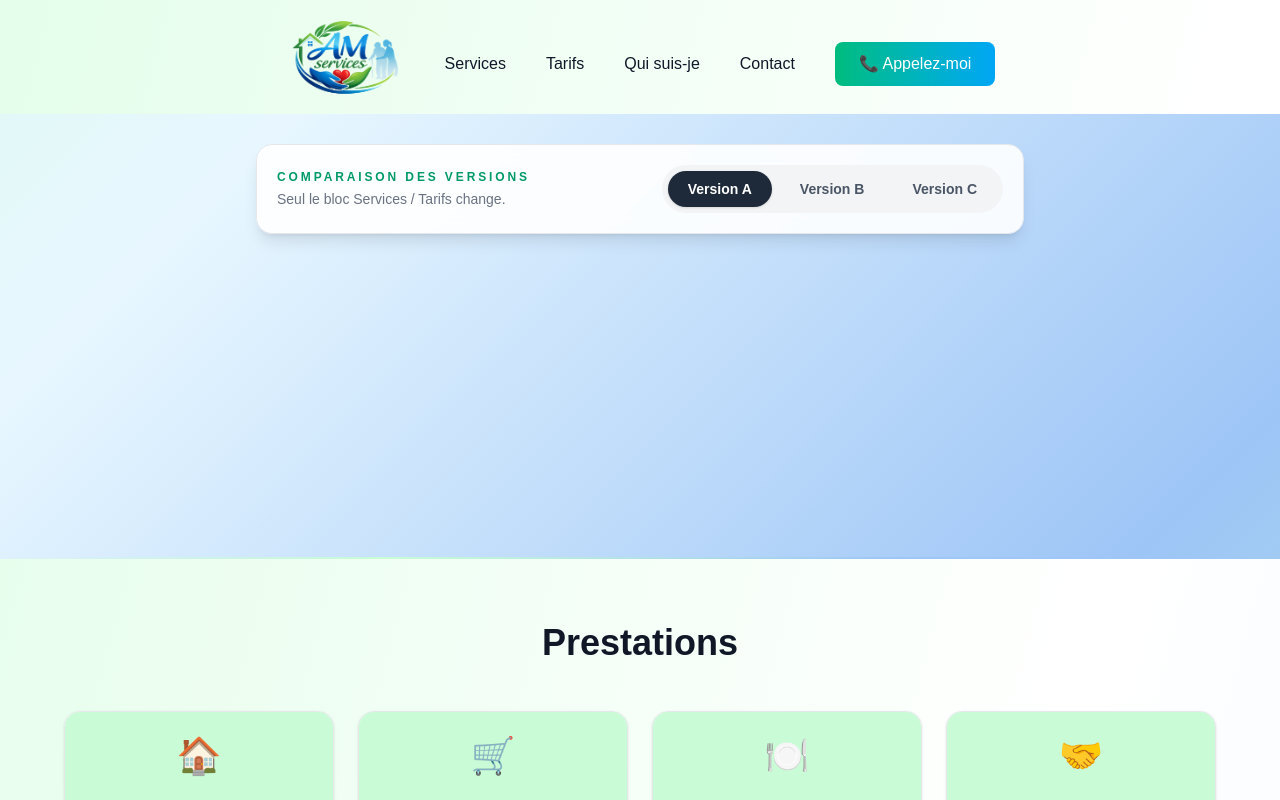
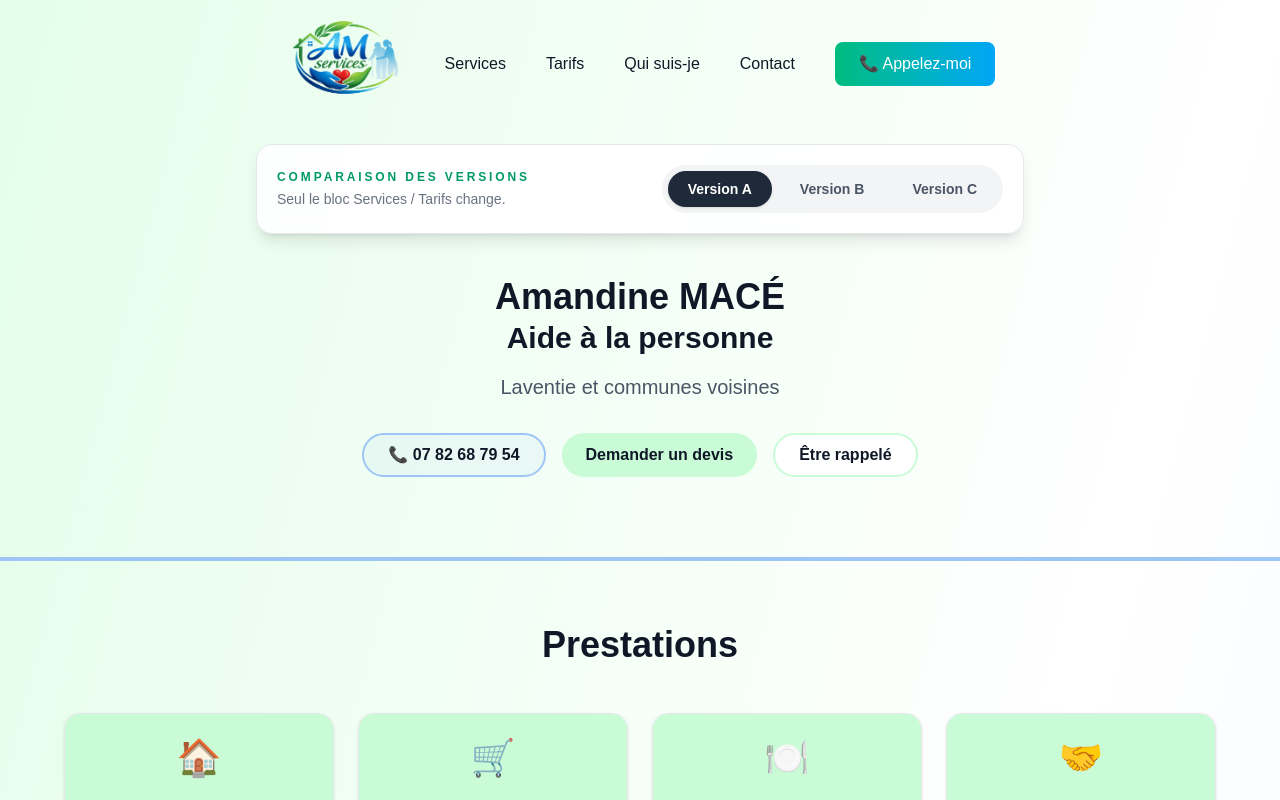
Before and after one commit to nboyet/amservices, a Next.js app: page / in a window 1280 px wide. Shown: the top 800 px of the page. Built offline with nearby package versions, Linux system fonts and the light colour scheme.

Commit message:
fix: correct animation

```diff
--- a/app/_components/ContactSection.tsx
+++ b/app/_components/ContactSection.tsx
@@ -1,5 +1,4 @@
 import type { FC } from "react";
-import ScrollReveal from "./ScrollReveal";
 
 interface ContactSectionProps {
   phone: string;
@@ -17,38 +16,30 @@ const ContactSection: FC<ContactSectionProps> = ({
   return (
     <section id="contact" className="px-4 py-12 sm:px-6 sm:py-16">
       <div className="mx-auto max-w-4xl">
-        <ScrollReveal variant="up">
         <h2 className="mb-6 text-2xl font-bold text-gray-900 sm:text-3xl">
           Me contacter
         </h2>
-        </ScrollReveal>
 
-        <ScrollReveal variant="up" delay={100}>
         <p className="mb-6 text-base leading-relaxed text-gray-600">
           {invitationText}
         </p>
-        </ScrollReveal>
 
-        <ScrollReveal variant="up" delay={200}>
         <div className="flex flex-col gap-4 sm:flex-row sm:flex-wrap">
           <a
             href={`tel:${phone.replace(/\s/g, "")}`}
-              className="inline-flex min-h-[44px] min-w-[44px] items-center gap-2 rounded-full bg-mint px-6 py-2 text-base font-semibold text-gray-900 hover:bg-mint/80 focus-visible:outline focus-visible:outline-2 focus-visible:outline-offset-2 focus-visible:outline-mint transition-all duration-200 hover:-translate-y-0.5 cta-pulse"
+            className="inline-flex min-h-[44px] min-w-[44px] items-center gap-2 rounded-full bg-mint px-6 py-2 text-base font-semibold text-gray-900 hover:bg-mint/80 focus-visible:outline focus-visible:outline-2 focus-visible:outline-offset-2 focus-visible:outline-mint"
           >
-              \uD83D\uDCDE {phone}
+            📞 {phone}
           </a>
           <a
             href={`mailto:${email}`}
-              className="inline-flex min-h-[44px] min-w-[44px] items-center gap-2 rounded-full border-2 border-sky bg-white px-6 py-2 text-base font-semibold text-gray-900 hover:bg-sky/10 focus-visible:outline focus-visible:outline-2 focus-visible:outline-offset-2 focus-visible:outline-sky transition-all duration-200 hover:-translate-y-0.5"
+            className="inline-flex min-h-[44px] min-w-[44px] items-center gap-2 rounded-full border-2 border-sky bg-white px-6 py-2 text-base font-semibold text-gray-900 hover:bg-sky/10 focus-visible:outline focus-visible:outline-2 focus-visible:outline-offset-2 focus-visible:outline-sky"
           >
-              \u2709\uFE0F {email}
+            ✉️ {email}
           </a>
         </div>
-        </ScrollReveal>
 
-        <ScrollReveal variant="up" delay={300}>
         <p className="mt-6 text-sm text-gray-500">{availability}</p>
-        </ScrollReveal>
       </div>
     </section>
   );
--- a/app/_components/HeroSection.tsx
+++ b/app/_components/HeroSection.tsx
@@ -7,41 +7,32 @@ interface HeroSectionProps {
 
 const HeroSection: FC<HeroSectionProps> = ({ phone, zone }) => {
   return (
-    <header className="pt-20 hero-gradient">
+    <header className="pt-20">
       <div className="mx-auto max-w-4xl px-4 py-12 sm:px-6 sm:py-16 lg:py-20">
-        <h1
-          className="text-2xl text-center font-bold leading-tight text-gray-900 lg:text-4xl reveal"
-          style={{ transitionDelay: "0ms" }}
-        >
-          Amandine MAC\u00c9
+        <h1 className="text-2xl text-center font-bold leading-tight text-gray-900 lg:text-4xl">
+          Amandine MACÉ
         </h1>
-        <h1
-          className="text-xl text-center font-bold leading-tight text-gray-900 sm:text-xl lg:text-3xl reveal"
-          style={{ transitionDelay: "80ms" }}
-        >
-          Aide \u00e0 la personne
+        <h1 className="text-xl text-center font-bold leading-tight text-gray-900 sm:text-xl lg:text-3xl">
+          Aide à la personne
         </h1>
 
-        <p
-          className="mt-4 text-lg text-gray-600 sm:text-xl text-center reveal"
-          style={{ transitionDelay: "160ms" }}
-        >
+        <p className="mt-4 text-lg text-gray-600 sm:text-xl text-center ">
           {zone}
         </p>
 
-        <div className="md:justify-center mt-8 flex flex-col gap-4 sm:flex-row sm:flex-wrap sm:items-center reveal" style={{ transitionDelay: "240ms" }}>
+        <div className="md:justify-center mt-8 flex flex-col gap-4 sm:flex-row sm:flex-wrap sm:items-center">
           {/* Phone link */}
           <a
             href={`tel:${phone.replace(/\s/g, "")}`}
-            className="inline-flex min-h-[44px] min-w-[44px] items-center justify-center rounded-full border-2 border-sky bg-sky/10 px-6 py-2 text-base font-semibold text-gray-900 hover:bg-sky/20 focus-visible:outline focus-visible:outline-2 focus-visible:outline-offset-2 focus-visible:outline-sky transition-all duration-200 hover:-translate-y-0.5"
+            className="inline-flex min-h-[44px] min-w-[44px] items-center justify-center rounded-full border-2 border-sky bg-sky/10 px-6 py-2 text-base font-semibold text-gray-900 hover:bg-sky/20 focus-visible:outline focus-visible:outline-2 focus-visible:outline-offset-2 focus-visible:outline-sky"
           >
-            \uD83D\uDCDE {phone}
+            📞 {phone}
           </a>
 
           {/* Primary CTA */}
           <a
             href="#contact"
-            className="inline-flex min-h-[44px] min-w-[44px] items-center justify-center rounded-full bg-mint px-6 py-2 text-base font-semibold text-gray-900 hover:bg-mint/80 focus-visible:outline focus-visible:outline-2 focus-visible:outline-offset-2 focus-visible:outline-mint transition-all duration-200 cta-pulse hover:-translate-y-0.5"
+            className="inline-flex min-h-[44px] min-w-[44px] items-center justify-center rounded-full bg-mint px-6 py-2 text-base font-semibold text-gray-900 hover:bg-mint/80 focus-visible:outline focus-visible:outline-2 focus-visible:outline-offset-2 focus-visible:outline-mint"
           >
             Demander un devis
           </a>
@@ -49,15 +40,15 @@ const HeroSection: FC<HeroSectionProps> = ({ phone, zone }) => {
           {/* Secondary CTA */}
           <a
             href="#contact"
-            className="inline-flex min-h-[44px] min-w-[44px] items-center justify-center rounded-full border-2 border-mint bg-white px-6 py-2 text-base font-semibold text-gray-900 hover:bg-mint/10 focus-visible:outline focus-visible:outline-2 focus-visible:outline-offset-2 focus-visible:outline-mint transition-all duration-200 hover:-translate-y-0.5"
+            className="inline-flex min-h-[44px] min-w-[44px] items-center justify-center rounded-full border-2 border-mint bg-white px-6 py-2 text-base font-semibold text-gray-900 hover:bg-mint/10 focus-visible:outline focus-visible:outline-2 focus-visible:outline-offset-2 focus-visible:outline-mint"
           >
-            \u00catre rappel\u00e9
+            Être rappelé
           </a>
         </div>
       </div>
 
       {/* Sky accent bar */}
-      <div className="section-divider" aria-hidden="true" />
+      <div className="h-1 bg-sky" aria-hidden="true" />
     </header>
   );
 };
--- a/app/_components/PresentationSection.tsx
+++ b/app/_components/PresentationSection.tsx
@@ -20,14 +20,14 @@ const PresentationSection: FC<PresentationSectionProps> = ({ provider }) => {
         </ScrollReveal>
 
         <div className="flex flex-col gap-8 sm:flex-row sm:items-start">
-          {/* Photo or avatar */}
-          <ScrollReveal variant="scale" delay={100} className="flex-shrink-0">
+          <ScrollReveal variant="up">
+            <div className="flex-shrink-0">
               {provider.photoSrc === null ? (
                 <div
                   aria-label={altText}
-                className="flex h-40 w-40 items-center justify-center rounded-2xl bg-mint text-6xl shadow-md transition-transform duration-300 hover:scale-105"
+                  className="flex h-40 w-40 items-center justify-center rounded-2xl bg-mint text-6xl shadow-md"
                 >
-                \uD83D\uDC64
+                  👤
                 </div>
               ) : (
                 <Image
@@ -35,14 +35,21 @@ const PresentationSection: FC<PresentationSectionProps> = ({ provider }) => {
                   width={provider.photoWidth}
                   height={provider.photoHeight}
                   alt={altText}
-                className="rounded-2xl object-cover shadow-md transition-transform duration-300 hover:scale-105"
+                  preload={true}
+                  className="rounded-2xl object-cover shadow-md"
                   style={{ width: "160px", height: "160px" }}
                 />
               )}
+            </div>
           </ScrollReveal>
 
           {/* Content */}
-          <ScrollReveal variant="left" delay={150} className="flex flex-col gap-4">
+          <ScrollReveal
+            variant="left"
+            delay={150}
+            className="flex flex-col gap-4"
+          >
+            <div className="flex flex-col gap-4">
               <h3 className="text-xl font-semibold text-gray-900">
                 {provider.name}
               </h3>
@@ -55,7 +62,7 @@ const PresentationSection: FC<PresentationSectionProps> = ({ provider }) => {
               <div className="mt-6 rounded-xl bg-white/80 p-5 shadow-sm ring-1 ring-gray-100">
                 <h4 className="mb-3 flex items-center gap-2 text-base font-semibold text-gray-900">
                   <span className="text-xl" aria-hidden="true">
-                  \uD83D\uDC96
+                    💖
                   </span>
                   Ce que j&apos;aime
                 </h4>
@@ -63,15 +70,16 @@ const PresentationSection: FC<PresentationSectionProps> = ({ provider }) => {
                   {provider.likes.map((like) => (
                     <li
                       key={like}
-                    className="inline-flex items-center gap-1.5 rounded-full bg-gradient-to-r from-mint/20 to-sky/20 px-4 py-2 text-sm font-medium text-gray-700 transition-all hover:from-mint/30 hover:to-sky/30 hover:shadow-sm hover:scale-105"
+                      className="inline-flex items-center gap-1.5 rounded-full bg-gradient-to-r from-mint/20 to-sky/20 px-4 py-2 text-sm font-medium text-gray-700 transition-all hover:from-mint/30 hover:to-sky/30 hover:shadow-sm"
                     >
                       <span className="text-base" aria-hidden="true">
-                      \u2728
+                        ✨
                       </span>
                       {like}
                     </li>
                   ))}
                 </ul>
+              </div>
             </div>
           </ScrollReveal>
         </div>
--- a/app/layout.tsx
+++ b/app/layout.tsx
@@ -12,11 +12,11 @@ const geistSans = Geist({
 });
 
 export const metadata: Metadata = {
-  title: "AM Services - Aide à domicile \u2014 Laventie et communes voisines",
+  title: "AM Services - Aide à domicile - 2014 Laventie et communes voisines",
   description:
     "Aide à domicile pour les personnes âgées et en perte d'autonomie : courses, ménage, repas et actes du quotidien à Ville et communes voisines.",
   openGraph: {
-    title: "Aide à domicile \u2014 Ville et communes voisines",
+    title: "Aide à domicile - 2014 Ville et communes voisines",
     description:
       "Aide à domicile pour les personnes âgées et en perte d'autonomie : courses, ménage, repas et actes du quotidien à Ville et communes voisines.",
     type: "website",
```
Also changed, not shown: 1 other file (tests, documents, lock files or other folders). Lines whose indentation alone changed are shown as unchanged.
